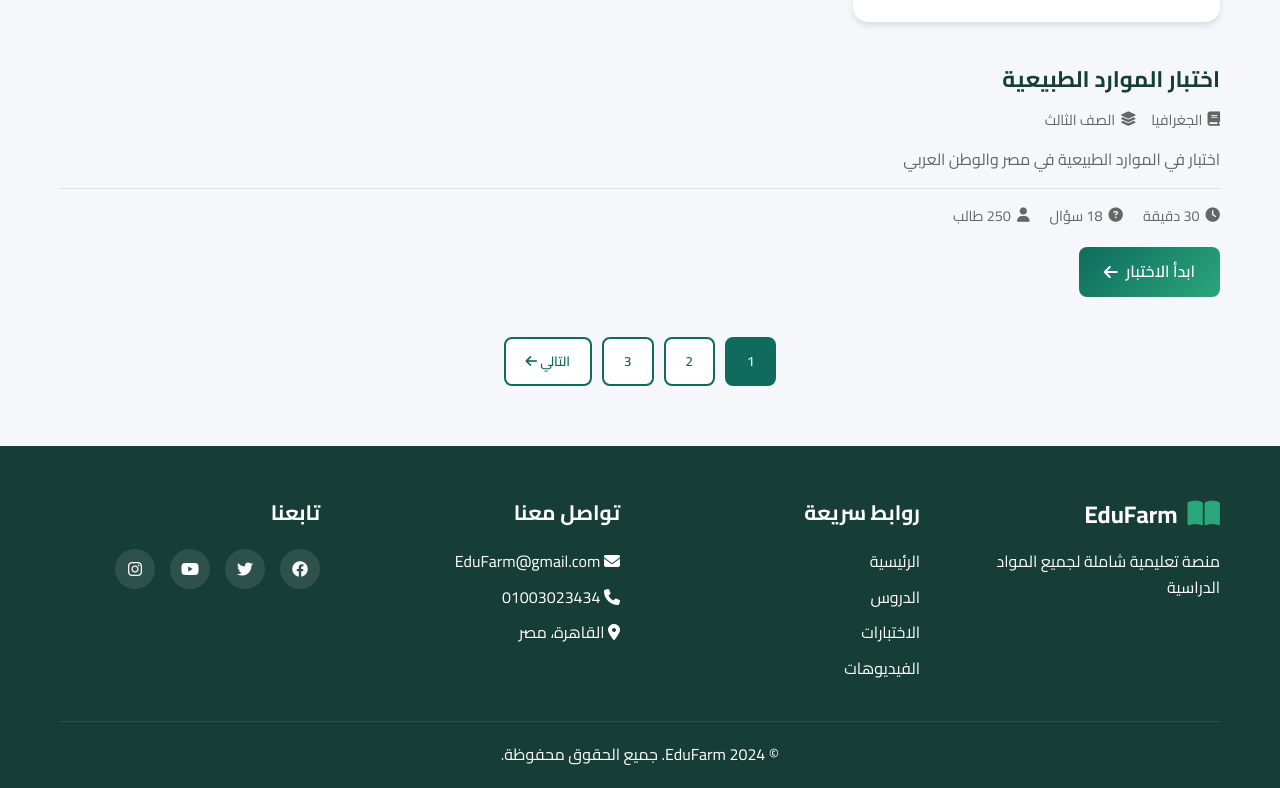
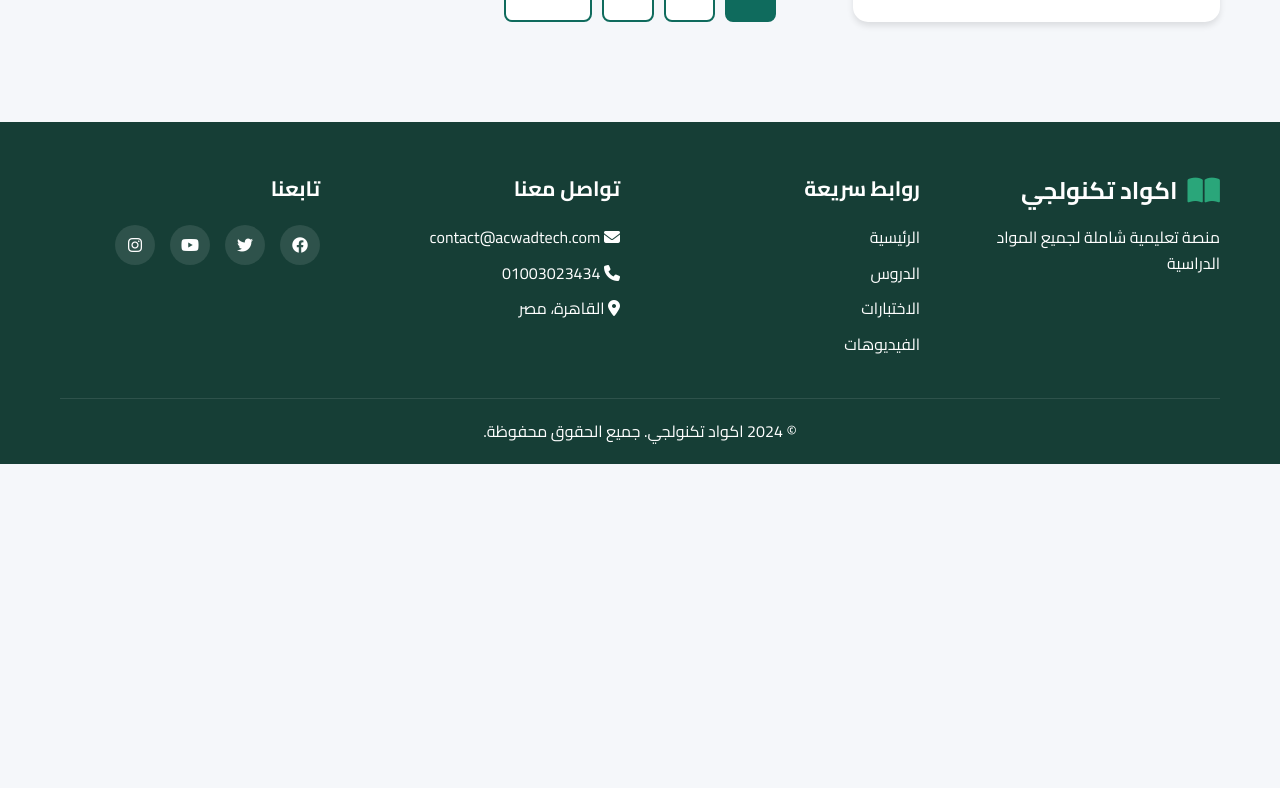
Before and after one commit to amarsalem391-source/EduFarm-, a plain HTML site: page tests.html in a window 1280 px wide. Shown: the part 1062-1850 px from the top of the page. After the commit the page ends 1526 px from the top, so only its background shows below. Drawn offline with Linux system fonts and the light colour scheme.

Commit message:
رسالة مختصرة وواضحة

```diff
--- a/tests.html
+++ b/tests.html
@@ -84,23 +84,6 @@
                         <div class="item-stats"><span><i class="fas fa-clock"></i> متاح</span><span><i class="fas fa-question-circle"></i> متاح</span></div>
                         <a href="#" class="btn-view">ابدأ الاختبار <i class="fas fa-arrow-left"></i></a>
                     </div>
-                </div>
-            </div>
-                    <div class="item-content">
-                        <h3>اختبار الموارد الطبيعية</h3>
-                        <p class="item-meta">
-                            <span><i class="fas fa-book"></i> الجغرافيا</span>
-                            <span><i class="fas fa-layer-group"></i> الصف الثالث</span>
-                        </p>
-                        <p class="item-description">اختبار في الموارد الطبيعية في مصر والوطن العربي</p>
-                        <div class="item-stats">
-                            <span><i class="fas fa-clock"></i> 30 دقيقة</span>
-                            <span><i class="fas fa-question-circle"></i> 18 سؤال</span>
-                            <span><i class="fas fa-user"></i> 250 طالب</span>
-                        </div>
-                        <a href="#" class="btn-view">ابدأ الاختبار <i class="fas fa-arrow-left"></i></a>
-                    </div>
-                </div>
             </div>
 
             <!-- Pagination -->
@@ -120,7 +103,7 @@
                 <div class="footer-section">
                     <div class="footer-logo">
                         <i class="fas fa-book-open"></i>
-                        <span>EduFarm</span>
+                        <span>اكواد تكنولجي</span>
                     </div>
                     <p>منصة تعليمية شاملة لجميع المواد الدراسية</p>
                 </div>
@@ -136,7 +119,7 @@
                 <div class="footer-section">
                     <h4>تواصل معنا</h4>
                     <ul>
-                        <li><i class="fas fa-envelope"></i> <a href="mailto:EduFarm@gmail.com">EduFarm@gmail.com</a>
+                        <li><i class="fas fa-envelope"></i> <a href="mailto:contact@acwadtech.com">contact@acwadtech.com</a>
                         </li>
                         <li><i class="fas fa-phone"></i> <a href="tel:+201003023434">01003023434</a></li>
                         <li><i class="fas fa-map-marker-alt"></i> القاهرة، مصر</li>
@@ -153,7 +136,7 @@
                 </div>
             </div>
             <div class="footer-bottom">
-                <p>&copy; 2024 EduFarm. جميع الحقوق محفوظة.</p>
+                <p>&copy; 2024 اكواد تكنولجي. جميع الحقوق محفوظة.</p>
             </div>
         </div>
     </footer>
```
Also changed, not shown: 4 other files.
